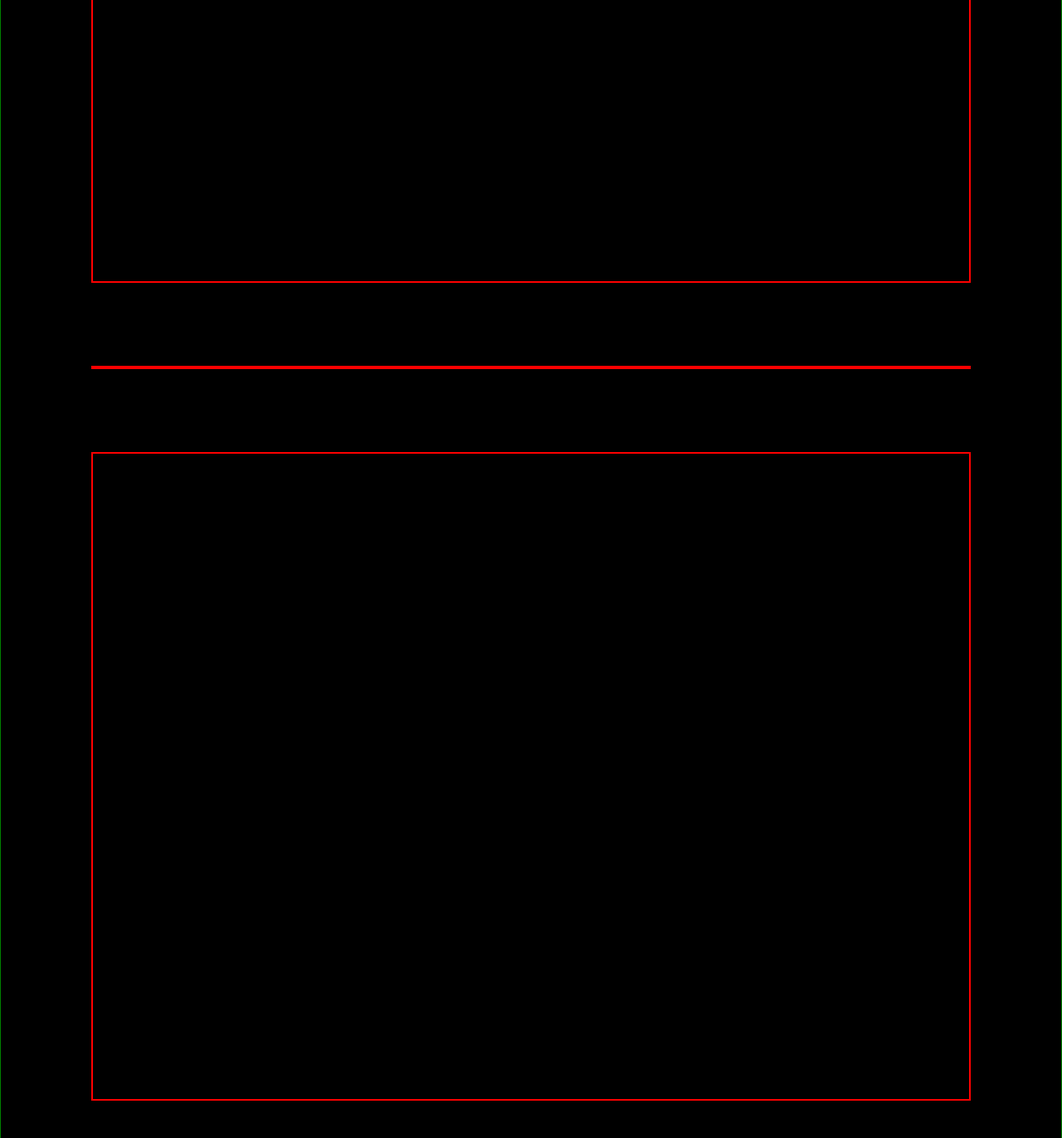
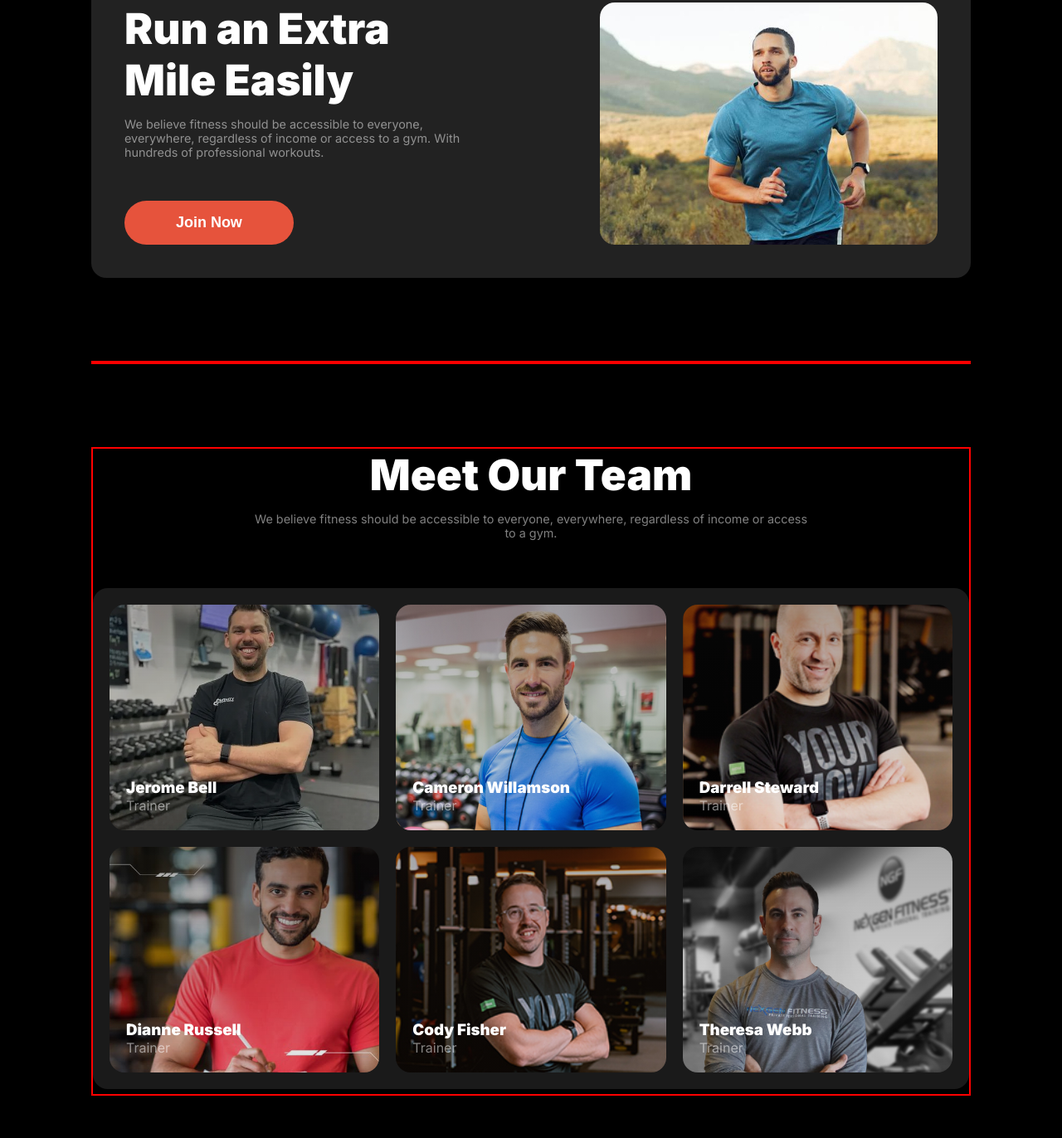
Before and after one commit to mridularodoshi/fitness-club-website-B10A2, a plain HTML site: page index.html in a window 1280 px wide. Shown: the part 1428-2800 px from the top of the page at 83% size. Drawn offline with Linux system fonts and the light colour scheme; a web font is replaced by a local one.

Commit message:
added team section and made responsive

```diff
--- a/index.html
+++ b/index.html
@@ -95,7 +95,8 @@
         <section class="change-habits">
             <div class="habit-content">
                 <h2 class="section-title">Change Your Habits</h2>
-                <p class="section-descrip">We believe fitness should be accessible to everyone, everywhere, regardless of income or access to a
+                <p class="section-descrip">We believe fitness should be accessible to everyone, everywhere, regardless
+                    of income or access to a
                     gym.</p>
             </div>
             <div class="habit-cards-container">
@@ -126,13 +127,62 @@
 
 
         <!--Run an extra mile starts here-->
-        <section class="run-extra-mile"></section>
+        <section class="run-extra-mile display-flex">
+            <div class="run-content">
+                <h2 class="section-title">Run an Extra
+                    Mile Easily</h2>
+                <p class="section-descrip">We believe fitness should be accessible to everyone, everywhere,
+                    regardless of income or access to a gym. With hundreds of professional workouts.</p>
+                <button class="btn-primary" id="join-btn-small">Join Now</button>
+
+            </div>
+            <div class="run-dp">
+                <img src="images/run.jpg" alt="">
+            </div>
+
+        </section>
 
         <!--BMI Calculator starts here-->
         <section class="bmi-calculator"></section>
 
         <!--Meet our team starts here-->
-        <section class="meet-team"></section>
+        <section class="meet-team">
+            <div class="team-content">
+                <h2 class="section-title">Meet Our Team</h2>
+                <p class="section-descrip">We believe fitness should be accessible to everyone, everywhere, regardless
+                    of income or access to a
+                    gym.</p>
+            </div>
+
+            <div class="team">
+                <div class="team-card display-flex">
+                    <h3 class="trainer-name">Jerome Bell</h4>
+                        <h4 class="trainer">Trainer</h5>
+                </div>
+                <div class="team-card display-flex">
+                    <h3 class="trainer-name">Cameron Willamson</h4>
+                        <h4 class="trainer">Trainer</h5>
+                </div>
+                <div class="team-card display-flex">
+                    <h3 class="trainer-name">Darrell Steward</h4>
+                        <h4 class="trainer">Trainer</h5>
+                </div>
+                <div class="team-card display-flex">
+                    <h3 class="trainer-name">Dianne Russell</h4>
+                        <h4 class="trainer">Trainer</h5>
+                </div>
+                <div class="team-card display-flex">
+                    <h3 class="trainer-name">Cody Fisher</h4>
+                        <h4 class="trainer">Trainer</h5>
+                </div>
+                <div class="team-card display-flex">
+                    <h3 class="trainer-name">Theresa Webb</h4>
+                        <h4 class="trainer">Trainer</h5>
+                </div>
+            </div>
+
+
+        </section>
 
         <!--Unique section starts here-->
         <section class="unique-section"></section>
--- a/styles/responsive.css
+++ b/styles/responsive.css
@@ -59,7 +59,35 @@
     .habit-cards-container {
         grid-template-columns: repeat(1,1fr);
     }
+    /* run section styles */
+    .run-extra-mile{
+        flex-direction: column;
+        gap: 30px;
+    }
+    .run-content{
+        width: 100%;
+    }
+    .run-dp {
+        width: 100%;
+    }
+    .run-dp>img {
+        width: 100%;
+        height: 100%;
 
+        object-fit: cover;
+    }
+    .run-content>button{
+        margin-top: 24px;
+        width: 100%;
+    }
+
+    /* team section */
+    .team{
+        grid-template-columns: repeat(1,1fr);
+    }
+    .team-card{
+        max-width: 100%;
+    }
 }
 
 
--- a/styles/style.css
+++ b/styles/style.css
@@ -33,7 +33,7 @@
 }
 
 header {
-    border: 2px solid green;
+    border: 2px solid black;
     min-height: 715px;
 
     background: linear-gradient(180deg,
@@ -47,7 +47,7 @@ header {
 }
 
 main {
-    border: 1px solid green;
+    border: 1px solid black;
     min-height: 715px;
     background-color: rgb(0, 0, 0);
 
@@ -119,7 +119,6 @@ main>section {
 
 /* banner styles */
 .banner {
-    border: 2px solid purple;
     gap: 167px;
     margin-top: 32px;
     align-items: center;
@@ -274,9 +273,11 @@ main>section {
 /* habits section styles */
 .change-habits {
     min-height: 452px;
+    border: none;
 }
 
-.habit-content {
+.habit-content,
+.team-content {
     max-width: 671px;
     /* border: 1px solid blue; */
     text-align: center;
@@ -287,41 +288,156 @@ main>section {
     /* border: 1px solid purple; */
     margin-top: 58px;
     display: grid;
-    grid-template-columns: repeat(4,1fr);
+    grid-template-columns: repeat(4, 1fr);
     gap: 40px;
 }
-.habit-card{
+
+.habit-card {
     /* border: 1px solid greenyellow; */
     flex-direction: column;
     justify-content: center;
     align-items: center;
 }
+
 .card-title {
     color: rgb(255, 255, 255);
     font-size: 1.125rem;
     font-weight: 600;
     margin-top: 30px;
 }
-.card-descrip{
-    color: rgb(255, 255, 255,0.5);
+
+.card-descrip {
+    color: rgb(255, 255, 255, 0.5);
     font-size: 0.9rem;
     font-weight: 400;
     text-align: center;
     margin-top: 6px;
 }
-.habit-card>img{
+
+.habit-card>img {
     width: 90%;
     border-radius: 50%;
-    border:5px solid rgba(255, 255, 255, 0.1);
+    border: 5px solid rgba(255, 255, 255, 0.1);
     object-fit: cover;
 }
 
 /* run section styles */
 .run-extra-mile {
     min-height: 371px;
+    background-color: rgb(34, 34, 34);
+    border: none;
+    border-radius: 18px;
+    padding: 40px;
+    gap: 165px;
+
 }
+
+.run-content {
+    /* border: 1px solid blue; */
+    width: 50%;
+}
+
+.run-dp {
+    /* border: 1px solid green; */
+    width: 50%;
+}
+
+.run-dp>img {
+    width: 100%;
+    height: 100%;
+
+    object-fit: none;
+    object-position: 67% 28%;
+
+    display: block;
+    margin-left: auto;
+    margin-right: auto;
+    border-radius: 18px;
+}
+
+.run-content>button {
+    margin-top: 50px;
+    width: 50%;
+}
+
 
 /* team section styles */
 .meet-team {
     min-height: 782px;
 }
+
+.team {
+    min-height: 604px;
+    margin-top: 58px;
+    border-radius: 18px;
+    background-color: rgba(255, 255, 255, 0.1);
+
+    display: grid;
+    grid-template-columns: repeat(3,1fr);
+    gap: 20px;
+    padding: 20px;
+
+
+}
+.team-card{
+    /* border: 1px solid pink; */
+    max-width:327px;
+    height: 272px;
+    border-radius: 18px;
+
+    flex-direction: column;
+    justify-content: end;
+    padding: 20px;
+}
+.trainer-name{
+    color: rgb(255, 255, 255);
+    font-weight: 900;
+
+}
+.trainer{
+    color: rgba(255, 255, 255, 0.5);
+    font-weight: 400;
+}
+
+.team>:nth-child(1){
+   background:linear-gradient(180deg,
+   rgba(16, 16, 16, 0.416)-20%,rgba(16, 16, 16, 0.114) 90%)
+   , url(/images/trainer1.png);
+   background-position: center;
+   background-size: cover;
+}
+.team>:nth-child(2){
+    background:linear-gradient(180deg,
+    rgba(16, 16, 16, 0.416)-20%,rgba(16, 16, 16, 0.114) 90%)
+    , url(/images/trainer2.png);
+   background-position: center;
+   background-size: cover;
+}
+.team>:nth-child(3){
+    background:linear-gradient(180deg,
+    rgba(16, 16, 16, 0.416)-20%,rgba(16, 16, 16, 0.114) 90%)
+    , url(/images/trainer3.png);
+   background-position: center;
+   background-size: cover;
+}
+.team>:nth-child(4){
+    background:linear-gradient(180deg,
+    rgba(16, 16, 16, 0.416)-20%,rgba(16, 16, 16, 0.114) 90%)
+    , url(/images/trainer4.png);
+   background-position: center;
+   background-size: cover;
+}
+.team>:nth-child(5){
+    background:linear-gradient(180deg,
+    rgba(16, 16, 16, 0.416)-20%,rgba(16, 16, 16, 0.114) 90%)
+    , url(/images/trainer5.png);
+   background-position: center;
+   background-size: cover;
+}
+.team>:nth-child(6){
+    background:linear-gradient(180deg,
+    rgba(16, 16, 16, 0.416)-20%,rgba(16, 16, 16, 0.114) 90%)
+    , url(/images/trainer6.png);
+   background-position: center;
+   background-size: cover;
+}
```
